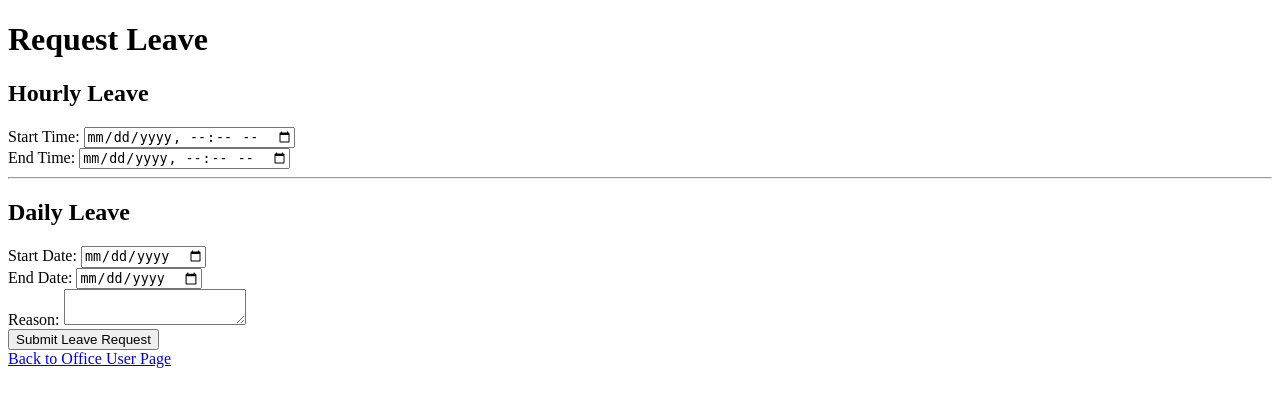
After one commit to CPTicarus/SaatDaftar, a Django app: page /leave/ in a window 1280 px wide. The commit adds this page. Shown: the top 407 px of the page. Run offline with Django 5.2, Linux system fonts and the light colour scheme; a user stored in the database is signed in.

Commit message:
modified:   daftarMain/__pycache__/models.cpython-311.pyc 	modified:   daftarMain/__pycache__/urls.cpython-311.pyc 	modified:   daftarMain/__pycache__/views.cpython-311.pyc 	new file:   daftarMain/migrations/0006_remove_clock_wait_time_finish_and_more.py 	new file:   daftarMain/migrations/0007_remove_leave_leave_date_leave_end_date_and_more.py 	new file:   daftarMain/migrations/__pycache__/0006_remove_clock_wait_time_finish_and_more.cpython-311.pyc 	new file:   daftarMain/migrations/__pycache__/0007_remove_leave_leave_date_leave_end_date_and_more.cpython-311.pyc 	modified:   daftarMain/models.py 	new file:   daftarMain/templates/leave_page.html 	modified:   daftarMain/templates/office_user_page.html 	modified:   daftarMain/urls.py 	modified:   daftarMain/views.py 	modified:   db.sqlite3

```diff
--- /dev/null
+++ b/daftarMain/templates/leave_page.html
@@ -0,0 +1,41 @@
+<!DOCTYPE html>
+<html lang="en">
+<head>
+    <meta charset="UTF-8">
+    <meta name="viewport" content="width=device-width, initial-scale=1.0">
+    <title>Request Leave</title>
+</head>
+<body>
+    <h1>Request Leave</h1>
+
+    <!-- Form for requesting leave -->
+    <form method="POST">
+        {% csrf_token %}
+
+        <!-- Hourly leave section -->
+        <h2>Hourly Leave</h2>
+        <label for="hourly_start_time">Start Time:</label>
+        <input type="datetime-local" id="hourly_start_time" name="hourly_start_time"><br>
+
+        <label for="hourly_end_time">End Time:</label>
+        <input type="datetime-local" id="hourly_end_time" name="hourly_end_time"><br>
+
+        <hr>
+
+        <!-- Daily leave section -->
+        <h2>Daily Leave</h2>
+        <label for="start_date">Start Date:</label>
+        <input type="date" id="start_date" name="start_date"><br>
+
+        <label for="end_date">End Date:</label>
+        <input type="date" id="end_date" name="end_date"><br>
+
+        <label for="leave_reason">Reason:</label>
+        <textarea id="leave_reason" name="leave_reason"></textarea><br>
+
+        <button type="submit">Submit Leave Request</button>
+    </form>
+
+    <a href="{% url 'office_user_page' %}">Back to Office User Page</a>
+</body>
+</html>
--- a/daftarMain/urls.py
+++ b/daftarMain/urls.py
@@ -13,4 +13,5 @@ urlpatterns = [
     path('register_entry/', views.register_entry, name='register_entry'),
     path('register_exit/', views.register_exit, name='register_exit'),
     path('office_user/', views.office_user_page, name='office_user_page'),
+    path('leave/', views.leave_page, name='leave_page'),
 ] + static(settings.MEDIA_URL, document_root=settings.MEDIA_ROOT)
--- a/daftarMain/views.py
+++ b/daftarMain/views.py
@@ -2,7 +2,7 @@ from django.shortcuts import render, redirect, get_object_or_404
 from django.utils import timezone
 from django.http import JsonResponse
 from django.contrib.auth.decorators import login_required
-from .models import Clock, OfficeUser, OfficeManager
+from .models import Clock, OfficeUser, OfficeManager, Leave
 from .forms import OfficeUserForm
 from django.contrib.auth.models import User
 
@@ -99,3 +99,39 @@ def add_office_user(request):
         form = OfficeUserForm()
 
     return render(request, 'add_office_user.html', {'form': form})
+
+@login_required
+def leave_page(request):
+    if request.method == "POST":
+        office_user = get_object_or_404(OfficeUser, user=request.user)
+
+        # Handling Hourly Leave Request
+        hourly_start_time = request.POST.get('hourly_start_time')
+        hourly_end_time = request.POST.get('hourly_end_time')
+
+        if hourly_start_time and hourly_end_time:
+            Leave.objects.create(
+                office_user=office_user,
+                leave_type='hourly',
+                start_time=hourly_start_time,
+                end_time=hourly_end_time,
+                leave_date=timezone.now().date()  # Assume leave is taken on the current date
+            )
+
+        # Handling Daily Leave Request
+        start_date = request.POST.get('start_date')
+        end_date = request.POST.get('end_date')
+        leave_reason = request.POST.get('leave_reason')
+
+        if start_date and end_date:
+            Leave.objects.create(
+                office_user=office_user,
+                leave_type='daily',
+                start_date=start_date,
+                end_date=end_date,
+                reason=leave_reason
+            )
+
+        return redirect('office_user_page')
+
+    return render(request, 'leave_page.html')
```
Also changed, not shown: daftarMain/models.py (+16 -2 lines), daftarMain/templates/office_user_page.html (+6 -6 lines), daftarMain/migrations/0006_remove_clock_wait_time_finish_and_more.py (added), daftarMain/migrations/0007_remove_leave_leave_date_leave_end_date_and_more.py (added), db.sqlite3.
